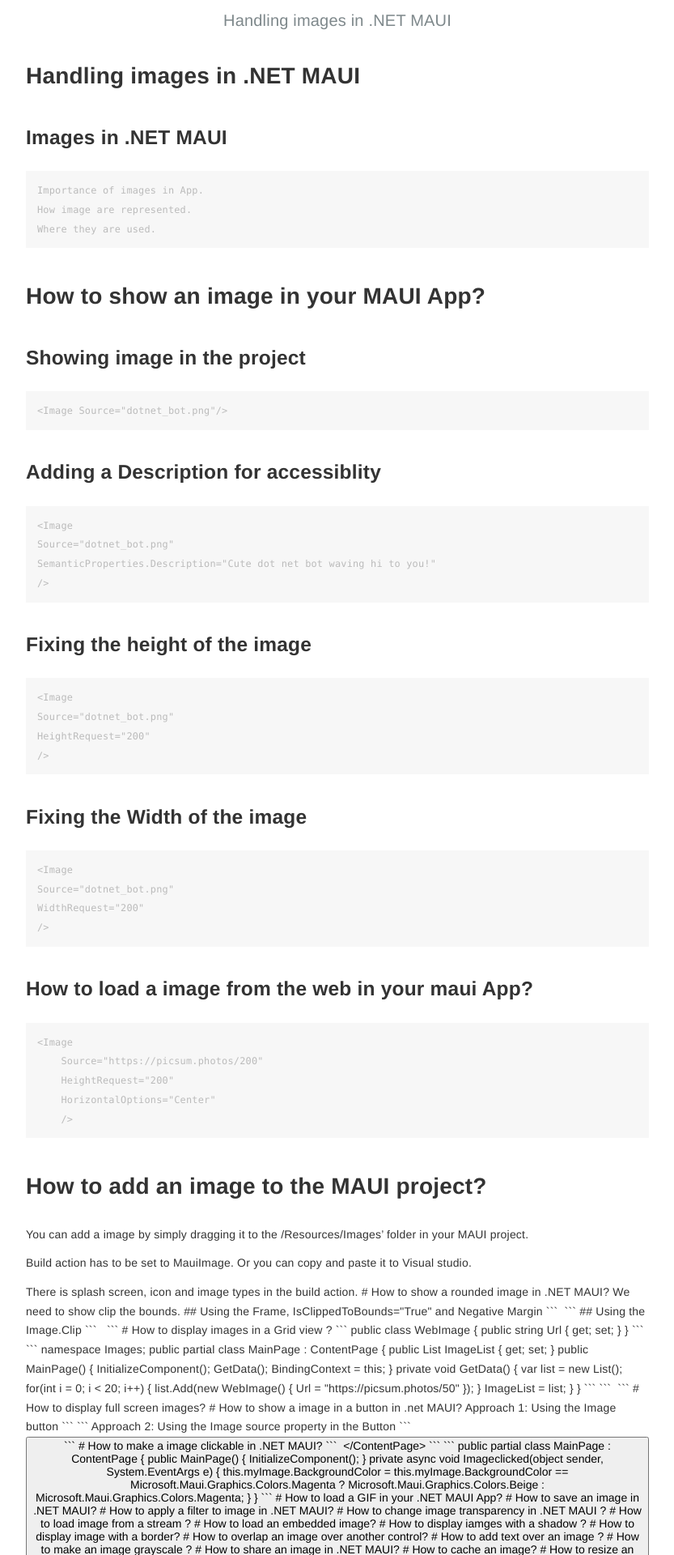
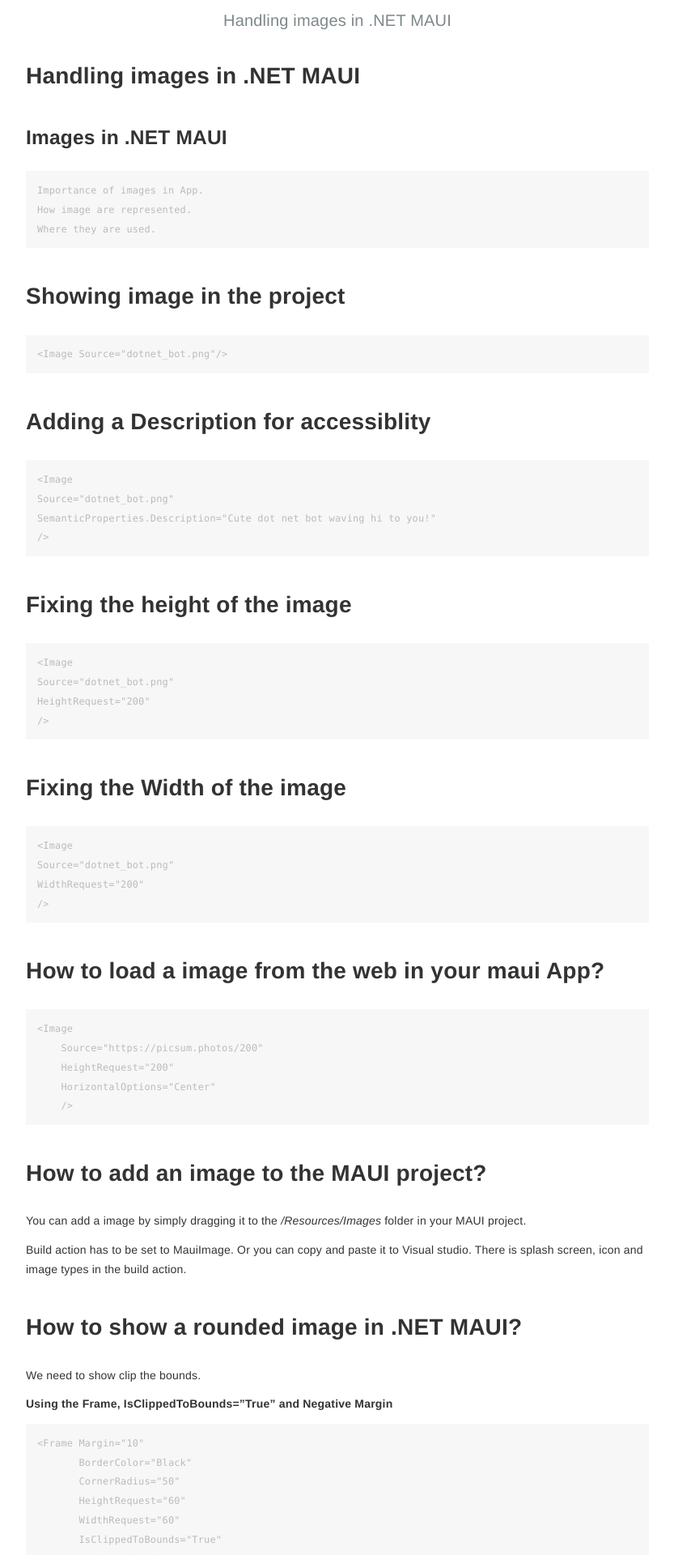
Before and after one commit to siddharthsingh89/maui-recipes, a Jekyll site: the page built from _posts/chapter-02-images/2022-06-20-maui-images.md, in a window 1280 px wide. Shown: the top 1920 px of the page at 81% size, without its empty margins (223-1056 px from the left). Built offline with Jekyll 4.4.1, drawn with Linux system fonts in a browser that asks for light colours; some of the changed text lies outside the part shown.

Commit message:
Adding Draft Images page

````diff
--- a/_posts/chapter-02-images/2022-06-20-maui-images.md
+++ b/_posts/chapter-02-images/2022-06-20-maui-images.md
@@ -12,13 +12,12 @@ layout: post
     Where they are used.
 
 
-# How to show an image in your MAUI App?
-
-## Showing image in the project
+# Showing image in the project
 ```
 <Image Source="dotnet_bot.png"/>
 ```
-## Adding a Description for accessiblity
+# Adding a Description for accessiblity
+
 ```
 <Image
 Source="dotnet_bot.png"
@@ -26,7 +25,7 @@ SemanticProperties.Description="Cute dot net bot waving hi to you!"
 />
 ```
 
-## Fixing the height of the image
+# Fixing the height of the image
 ```
 <Image
 Source="dotnet_bot.png"
@@ -34,7 +33,8 @@ HeightRequest="200"
 />
 ```
 
-## Fixing the Width of the image
+# Fixing the Width of the image
+
 ```
 <Image
 Source="dotnet_bot.png"
@@ -42,11 +42,8 @@ WidthRequest="200"
 />
 ```
 
+# How to load a image from the web in your maui App?
 
-
-
-
-## How to load a image from the web in your maui App?
 ```
 <Image
     Source="https://picsum.photos/200"
@@ -54,19 +51,19 @@ WidthRequest="200"
     HorizontalOptions="Center"
     />
 ```
+
 # How to add an image to the MAUI project?
-You can add a image by simply dragging it to the /Resources/Images' folder in your MAUI project.
+You can add a image by simply dragging it to the */Resources/Images* folder in your MAUI project.
 
 Build action has to be set to MauiImage.
 Or you can copy and paste it to Visual studio.
-<add some screenshots>
-
 There is splash screen, icon and image types in the build action.
 
 
 # How to show a rounded image in .NET MAUI?
 We need to show clip the bounds.
-## Using the Frame,  IsClippedToBounds="True" and Negative Margin
+
+**Using the Frame,  IsClippedToBounds="True" and Negative Margin**
 
 ```
 <Frame Margin="10"
@@ -86,7 +83,7 @@ We need to show clip the bounds.
 ```
 
 
-## Using the Image.Clip
+**Using the Image.Clip**
 
 ```
  <Image  HorizontalOptions="Center"
@@ -130,6 +127,7 @@ We need to show clip the bounds.
     }
 ```
 
+
 ```
 namespace Images;
 public partial class MainPage : ContentPage
@@ -155,6 +153,7 @@ public partial class MainPage : ContentPage
 
 ```
 
+
 ```
 <?xml version="1.0" encoding="utf-8" ?>
 <ContentPage xmlns="http://schemas.microsoft.com/dotnet/2021/maui"
@@ -178,8 +177,9 @@ public partial class MainPage : ContentPage
 
 
 # How to display full screen images?
+
 # How to show a image in a button in .net MAUI?
-Approach 1: Using the Image button
+**Approach 1: Using the Image button **
 
 ```
     <ImageButton Source="dotnet_bot.png"
@@ -191,7 +191,7 @@ Approach 1: Using the Image button
                     VerticalOptions="Center" />
 ```
 
-Approach 2: Using the Image source property in the Button
+**Approach 2: Using the Image source property in the Button **
 ```
  <Button ImageSource="dotnet_bot.png"
                  BackgroundColor="Beige"
@@ -204,6 +204,7 @@ Approach 2: Using the Image source property in the Button
 
 
 # How to make a image clickable in .NET MAUI?
+
 ```
     <Image x:Name="myImage" Source="dotnet_bot.png"
                  BackgroundColor="Beige"
@@ -237,18 +238,31 @@ public partial class MainPage : ContentPage
 ```
 
 # How to load a GIF in your .NET MAUI App?
+
 # How to save an image in .NET MAUI?
+
 # How to apply a filter to image in .NET MAUI?
+
 # How to change image transparency in .NET MAUI ?
+
 # How to load image from a stream ?
+
 # How to load an embedded image?
+
 # How to display iamges with a shadow ?
+
 # How to display image with a border?
+
 # How to overlap an image over another control?
+
 # How to add text over an image ?
+
 # How to make an image grayscale ?
 
 # How to share an image in .NET MAUI?
+
 # How to cache an image?
+
 # How to resize an image?
+
 # How to downsize an image?
````
